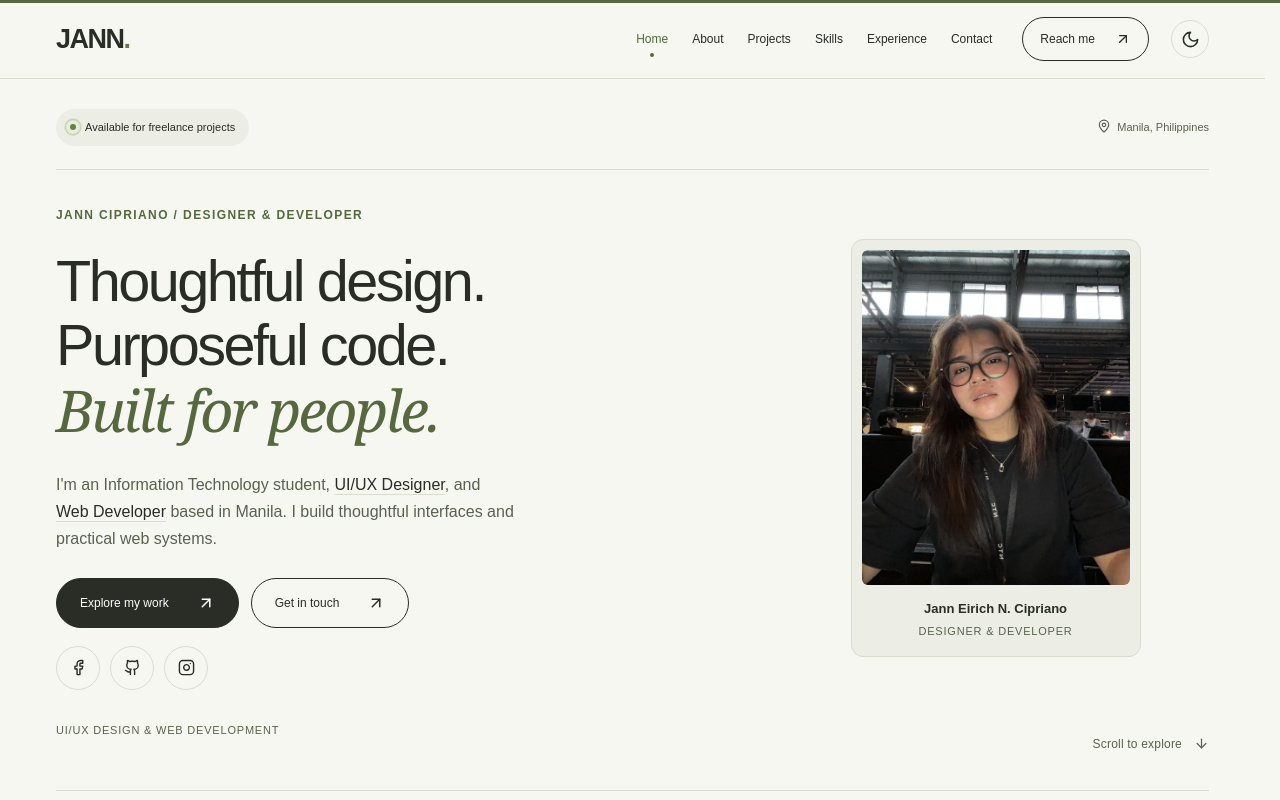
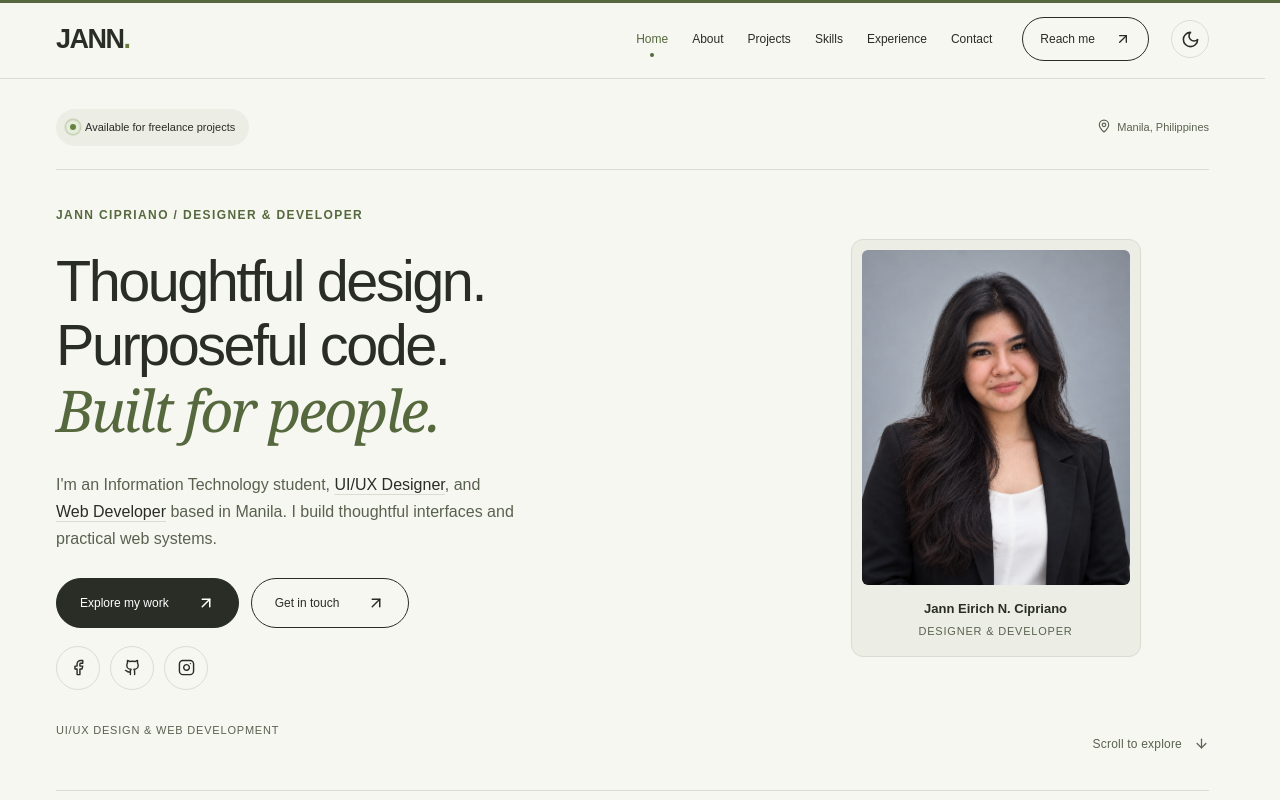
Before and after one commit to yannive/jann-portfolio, a React (Vite) app: page / in a window 1280 px wide. Shown: the top 800 px of the page. Built offline with nearby package versions, Linux system fonts and the light colour scheme.

Commit message:
Restore professional portrait while retaining clean frame

```diff
--- a/src/sections/Hero/ProfilePhoto.tsx
+++ b/src/sections/Hero/ProfilePhoto.tsx
@@ -1,5 +1,5 @@
 import { useState } from "react";
-import portrait from "../../assets/profile.jpg";
+import { profileImage } from "../../data/profileImage";
 
 export default function ProfilePhoto() {
   const [failed, setFailed] = useState(false);
@@ -7,7 +7,7 @@ export default function ProfilePhoto() {
     <figure className="portrait-studio">
       <div className="portrait-studio-image">
         {!failed ? (
-          <img src={portrait} alt="Jann Eirich Cipriano" width={2048} height={1536} fetchPriority="high" onError={() => setFailed(true)} />
+          <img src={profileImage} alt="Jann Eirich Cipriano" width={1122} height={1402} fetchPriority="high" onError={() => setFailed(true)} />
         ) : (
           <span className="portrait-monogram" role="img" aria-label="Jann Cipriano monogram">jc.</span>
         )}
```
